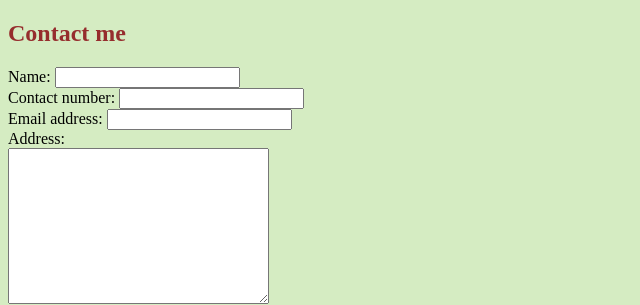
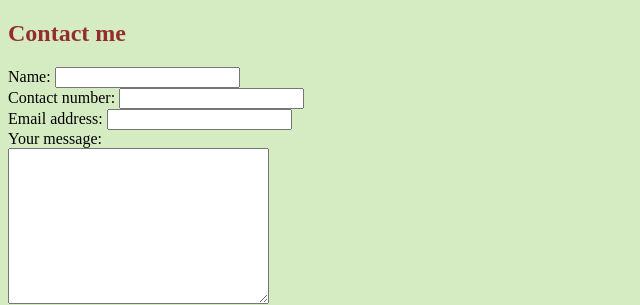
Before and after one commit to samridhi77/CV, a plain HTML site: page contact.html in a window 1280 px wide. Shown: the top 305 px of the page, 0-640 px from the left. Drawn offline with Linux system fonts and the light colour scheme.

Commit message:
Update contact.html

```diff
--- a/contact.html
+++ b/contact.html
@@ -19,7 +19,7 @@
         <label for="">Email address:</label>
         <input type="email" name="" id="">
         <br>
-        <label for="">Address:</label>
+        <label for="">Your message:</label>
         <br>
         <textarea name="" id="" cols="30" rows="10"></textarea>
         <br>
```
